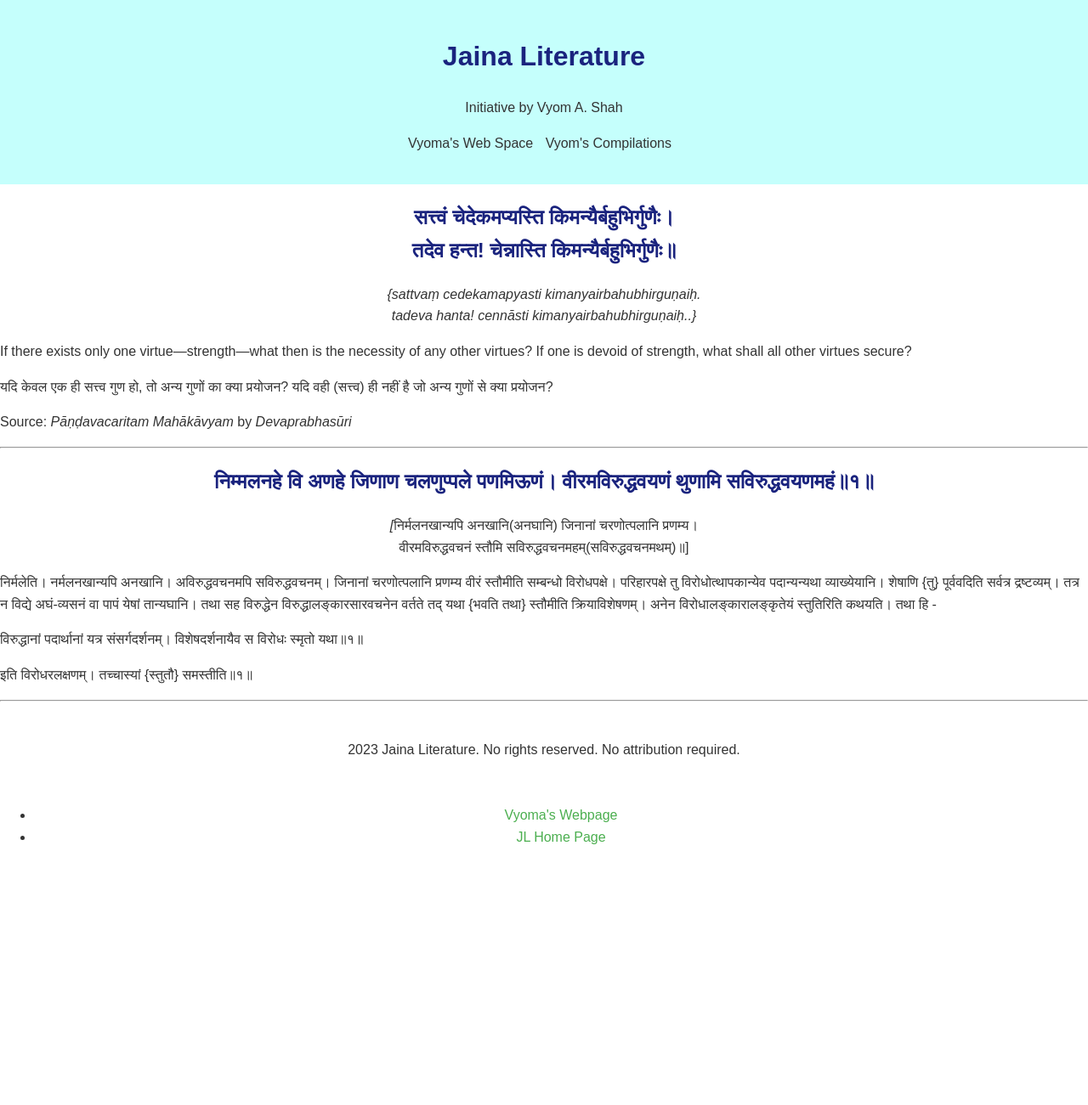
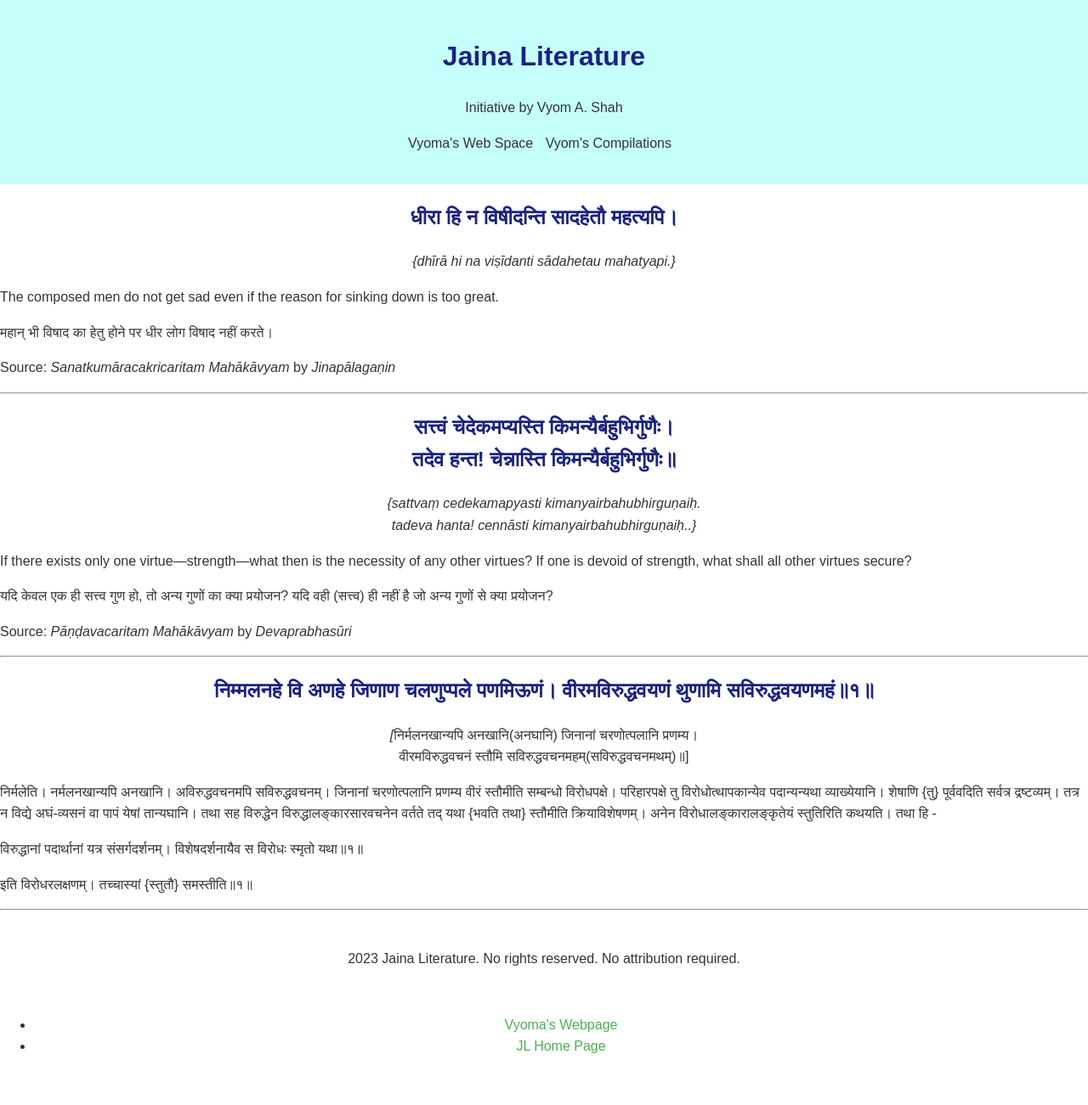
Before and after one commit to svyoma/svyoma.github.io, a Jekyll site: the page jaina-literature/dailyverse.html, which Jekyll copies as it is, in a window 1280 px wide. Shown: the whole page at 85% size. Built offline with Jekyll 4.4.1, drawn with Linux system fonts in a browser that asks for light colours; some web fonts are replaced; before the commit the page ends 1054 px from its top, so only the background shows below that.

Commit message:
Update dailyverse.html

```diff
--- a/jaina-literature/dailyverse.html
+++ b/jaina-literature/dailyverse.html
@@ -104,6 +104,14 @@
     </nav>
     </header>
 <blockquote>
+<h2 style="text-align: center;"><strong>धीरा हि न विषीदन्ति सादहेतौ महत्यपि।</strong></h2>
+</blockquote>
+<p style="text-align: center;"><em>{dhīrā hi na viṣīdanti sādahetau mahatyapi.}</em></p>
+<p>The composed men do not get sad even if the reason for sinking  down is too great.</p>
+<p>महान् भी विषाद का हेतु होने पर धीर लोग विषाद नहीं करते।</p>
+<p>Source: <em>Sanatkumāracakricaritam Mahākāvyam</em> by <em>Jinapālagaṇin</em></p>
+	<hr />
+<blockquote>
 <h2 style="text-align: center;"><strong>सत्त्वं चेदेकमप्यस्ति किमन्यैर्बहुभिर्गुणैः।</strong><br /><strong>तदेव हन्त! चेन्नास्ति किमन्यैर्बहुभिर्गुणैः॥</strong></h2>
 </blockquote>
 <p style="text-align: center;"><em>{sattvaṃ cedekamapyasti kimanyairbahubhirguṇaiḥ.</em><br /><em>tadeva hanta! cennāsti kimanyairbahubhirguṇaiḥ..}</em></p>
```
